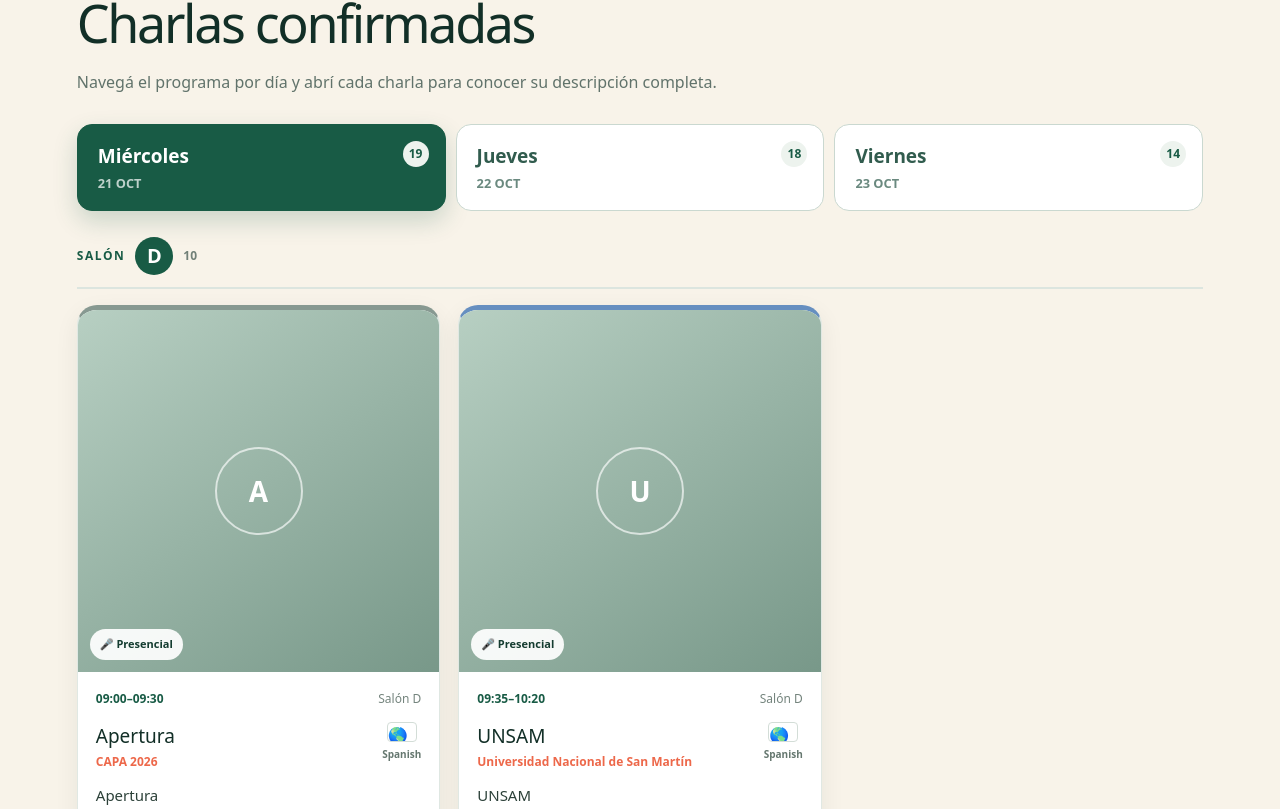
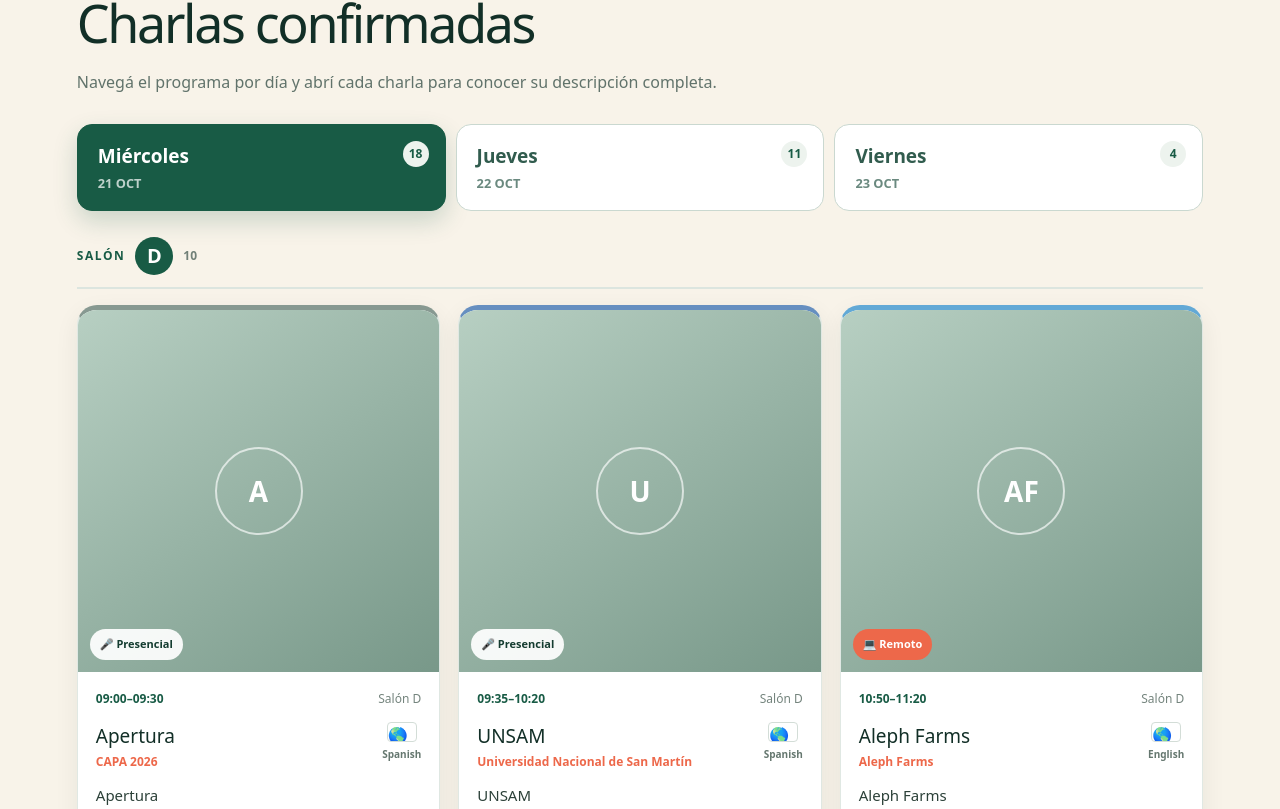
Before and after one commit to MartinMetarhizium/cellag, a React (Vite) app: page /capa in a window 1280 px wide. Shown: the part 1011-1820 px from the top of the page. Built offline with nearby package versions, Linux system fonts and the light colour scheme.

Commit message:
new changes for talks

```diff
--- a/src/data/capaProgram.js
+++ b/src/data/capaProgram.js
@@ -2,78 +2,47 @@ const capaProgram = [
   // Miércoles · Salón D
   { day: "wednesday", room: "D", time: "09:00–09:30", name: "Apertura", company: "CAPA 2026", category: "GE", mode: "presencial", language: "ES" },
   { day: "wednesday", room: "D", time: "09:35–10:20", name: "UNSAM", company: "Universidad Nacional de San Martín", category: "UN", mode: "presencial", language: "ES" },
-  { day: "wednesday", room: "D", time: "10:20–10:50", name: "Break", kind: "pause" },
   { day: "wednesday", room: "D", time: "10:50–11:20", name: "Aleph Farms", company: "Aleph Farms", category: "CA", mode: "remoto", language: "EN" },
   { day: "wednesday", room: "D", time: "12:00–12:30", name: "Eduardo Bittencourt", company: "Typcal", category: "FE", mode: "remoto", language: "PT", photo: "/speakers/eduardosydney.jpeg" },
-  { day: "wednesday", room: "D", time: "12:30–14:00", name: "Lunch", kind: "pause" },
   { day: "wednesday", room: "D", time: "14:00–14:30", detailsId: "celeste-marin-calidad" },
   { day: "wednesday", room: "D", time: "14:35–15:05", detailsId: "mariana-sanchez-innovacion-vegetal" },
   { day: "wednesday", room: "D", time: "15:10–15:40", name: "Inês Palolo", company: "Sticta Biologicals", category: "FE", mode: "remoto", language: "ES" },
-  { day: "wednesday", room: "D", time: "15:40–16:10", name: "Break", kind: "pause" },
   { day: "wednesday", room: "D", time: "16:10–16:40", name: "Eugenia Maciero", company: "Consultora", category: "PP", mode: "presencial", language: "ES" },
   { day: "wednesday", room: "D", time: "16:45–17:15", name: "BIBA", company: "BIBA", category: "PB", mode: "presencial", language: "ES" },
-  { day: "wednesday", room: "D", time: "17:20–17:50", name: "Agustín Belloso", company: "Tomorrow Foods", category: "PB", mode: "presencial", language: "ES", photo: "/speakers/agustin_belloso.jpg" },
+  { day: "wednesday", room: "D", time: "16:45–17:15", name: "Agustín Belloso", company: "Tomorrow Foods", category: "PB", mode: "presencial", language: "ES", photo: "/speakers/agustin_belloso.jpg" },
 
   // Miércoles · Salón E
   { day: "wednesday", room: "E", time: "09:35–10:20", name: "UADE", company: "Universidad Argentina de la Empresa", category: "UN", mode: "presencial", language: "ES" },
-  { day: "wednesday", room: "E", time: "10:20–10:50", name: "Break", kind: "pause" },
   { day: "wednesday", room: "E", time: "10:50–11:20", detailsId: "chris-bryant-politica-publica", mode: "remoto" },
   { day: "wednesday", room: "E", time: "12:00–12:30", detailsId: "valeria-bosio-ingenieria-tejidos" },
-  { day: "wednesday", room: "E", time: "12:30–14:00", name: "Lunch", kind: "pause" },
   { day: "wednesday", room: "E", time: "14:00–14:30", name: "Francisco Romero", company: "Amande", category: "PB", mode: "presencial", language: "ES" },
   { day: "wednesday", room: "E", time: "14:35–15:05", name: "Carla Molento", company: "UFPR · ZOOCEL / ABAC", category: "CA", mode: "presencial", language: "PT", country: "Brasil", photo: "/speakers/carla_molento.jpg" },
   { day: "wednesday", room: "E", time: "15:10–15:40", name: "Fabio Zon", company: "Chunk Foods", category: "FE", mode: "presencial", language: "ES", country: "Israel", photo: "/speakers/fabio_zon.jpg" },
-  { day: "wednesday", room: "E", time: "15:40–16:10", name: "JBS", company: "JBS", category: "GE", mode: "presencial", language: "ES" },
   { day: "wednesday", room: "E", time: "16:45–17:15", detailsId: "pancho-pinero-plant-based-argentina" },
   { day: "wednesday", room: "E", time: "17:20–17:50", detailsId: "martin-blasco-escalado-bioprocesos" },
 
   // Jueves · Salón D
   { day: "thursday", room: "D", time: "09:00–09:30", name: "Tobias Leenaert", company: "ProVeg International", category: "AD", mode: "remoto", language: "EN" },
   { day: "thursday", room: "D", time: "09:35–10:20", name: "Cell Ag Argentina · Brasil · Chile", company: "Panel regional", category: "CA", mode: "presencial", language: "ES" },
-  { day: "thursday", room: "D", time: "10:20–10:50", name: "Break", kind: "pause" },
   { day: "thursday", room: "D", time: "10:50–11:55", name: "Dr. Michael Greger", company: "NutritionFacts.org", category: "AD", mode: "remoto", language: "EN" },
   { day: "thursday", room: "D", time: "12:00–12:30", detailsId: "celina-moreno-marco-regulatorio" },
-  { day: "thursday", room: "D", time: "12:30–14:00", name: "Lunch", kind: "pause" },
   { day: "thursday", room: "D", time: "14:00–14:30", detailsId: "martin-sabatini-fermentacion" },
-  { day: "thursday", room: "D", time: "14:35–15:05", name: "Lucía Cragnza", company: "Sartorius", category: "IS", mode: "presencial", language: "ES", photo: "/speakers/fotoLC.jpg" },
-  { day: "thursday", room: "D", time: "15:10–15:40", detailsId: "maria-laura-matos-bioprocesos" },
-  { day: "thursday", room: "D", time: "15:40–16:10", name: "Believer Meats", company: "Believer Meats", category: "CA", mode: "presencial", language: "EN" },
-  { day: "thursday", room: "D", time: "16:10–16:40", name: "Clúster de Proteínas Vegetales", company: "Clúster de Proteínas Vegetales", category: "PB", mode: "presencial", language: "ES" },
+  { day: "thursday", room: "D", time: "16:45–17:15", name: "Clúster de Proteínas Vegetales", company: "Clúster de Proteínas Vegetales", category: "PB", mode: "presencial", language: "ES" },
 
   // Jueves · Salón E
   { day: "thursday", room: "E", time: "09:35–10:20", name: "UNAHUR", company: "Universidad Nacional de Hurlingham", category: "UN", mode: "presencial", language: "ES" },
-  { day: "thursday", room: "E", time: "10:20–10:50", name: "Break", kind: "pause" },
-  { day: "thursday", room: "E", time: "10:50–11:20", detailsId: "rodrigo-ledesma-bioproduccion" },
-  { day: "thursday", room: "E", time: "11:25–11:55", name: "Onego Bio", company: "Onego Bio", category: "FE", mode: "remoto", language: "EN" },
+  { day: "thursday", room: "E", time: "10:50–11:55", detailsId: "rodrigo-ledesma-bioproduccion" },
   { day: "thursday", room: "E", time: "12:00–12:30", detailsId: "bruno-rosolem-cashew" },
-  { day: "thursday", room: "E", time: "12:30–14:00", name: "Lunch", kind: "pause" },
-  { day: "thursday", room: "E", time: "14:00–14:30", name: "Juan Martín Oteiza", company: "CIATI", category: "IS", mode: "presencial", language: "ES", country: "Argentina", photo: "/speakers/martin_oteiza.JPG" },
-  { day: "thursday", room: "E", time: "15:10–15:40", name: "Leonardo Vieira", company: "Future Cow", category: "FE", mode: "presencial", language: "PT", country: "Brasil" },
+  { day: "thursday", room: "E", time: "15:10–15:40", detailsId: "maria-laura-matos-bioprocesos" },
   { day: "thursday", room: "E", time: "16:10–16:40", detailsId: "kris-blanchard-biomanufactura" },
-  { day: "thursday", room: "E", time: "16:45–17:15", name: "SENARA", company: "SENARA", category: "GE", mode: "presencial", language: "ES" },
-  { day: "thursday", room: "E", time: "17:20–17:50", name: "MITA", company: "MITA", category: "GE", mode: "presencial", language: "ES" },
 
   // Viernes · Salón D
   { day: "friday", room: "D", time: "09:00–09:30", detailsId: "mark-post-mosa-meat" },
   { day: "friday", room: "D", time: "09:35–10:20", name: "UNLP · CIProVe", company: "Universidad Nacional de La Plata", category: "UN", mode: "presencial", language: "ES" },
-  { day: "friday", room: "D", time: "10:20–10:50", name: "Break", kind: "pause" },
-  { day: "friday", room: "D", time: "11:25–11:55", name: "The EVERY Company", company: "EVERY", category: "FE", mode: "remoto", language: "EN" },
-  { day: "friday", room: "D", time: "12:00–12:30", name: "Prospectiva", company: "Prospectiva", category: "GE", mode: "presencial", language: "ES" },
-  { day: "friday", room: "D", time: "12:30–14:00", name: "Lunch", kind: "pause" },
-  { day: "friday", room: "D", time: "14:00–14:30", name: "Kerry", company: "Kerry", category: "IS", mode: "presencial", language: "ES" },
-  { day: "friday", room: "D", time: "14:35–15:05", name: "DuPont", company: "DuPont", category: "IS", mode: "presencial", language: "ES" },
-  { day: "friday", room: "D", time: "15:10–15:40", name: "NotCo", company: "NotCo", category: "PB", mode: "presencial", language: "ES" },
-  { day: "friday", room: "D", time: "16:10–16:40", name: "Ingredion", company: "Ingredion", category: "IS", mode: "presencial", language: "ES" },
 
   // Viernes · Salón E
   { day: "friday", room: "E", time: "09:00–09:30", name: "Ajinomoto", company: "Ajinomoto", category: "CA", mode: "remoto", language: "EN" },
   { day: "friday", room: "E", time: "09:35–10:20", name: "Lorena Pinho · Alysson Soares", company: "GFI Brasil", category: "PP", mode: "presencial", language: "PT", country: "Brasil" },
-  { day: "friday", room: "E", time: "10:20–10:50", name: "Break", kind: "pause" },
-  { day: "friday", room: "E", time: "12:00–12:30", name: "David Kaplan", company: "Tufts University", category: "CA", mode: "remoto", language: "EN" },
-  { day: "friday", room: "E", time: "12:30–14:00", name: "Lunch", kind: "pause" },
-  { day: "friday", room: "E", time: "14:00–14:30", name: "Molinos", company: "Molinos", category: "IS", mode: "presencial", language: "ES" },
-  { day: "friday", room: "E", time: "14:35–15:05", name: "PI", company: "PI", category: "IS", mode: "presencial", language: "ES" },
-  { day: "friday", room: "E", time: "15:10–15:40", name: "Merck", company: "Merck", category: "IS", mode: "presencial", language: "ES" },
 ];
 
 export default capaProgram;
--- a/src/data/capaTalks.js
+++ b/src/data/capaTalks.js
@@ -22,7 +22,7 @@ const capaTalks = [
   },
   {
     id: "maria-laura-matos-bioprocesos",
-    name: "María Laura Matos", company: "INTI", day: "thursday", date: "22 de octubre", time: "15:10–15:40", room: "D", category: "FE", mode: "presencial", language: "ES", country: "Argentina", photo: "/team/laura-matos.jpeg",
+    name: "María Laura Matos", company: "INTI", day: "thursday", date: "22 de octubre", time: "15:10–15:40", room: "E", category: "FE", mode: "presencial", language: "ES", country: "Argentina", photo: "/team/laura-matos.jpeg",
     title: "Del laboratorio a la escala industrial: bioprocesos y fermentación de precisión desde el INTI",
     description: ["María Laura Matos, Directora Técnica del Centro de Biotecnología Industrial del INTI, compartirá la experiencia de la institución en el desarrollo y escalado de procesos biotecnológicos aplicados a la industria alimentaria.", "Abordará los desafíos técnicos de llevar la fermentación de precisión del laboratorio a una escala productiva real y el papel de las instituciones públicas en el acompañamiento de la industria argentina de proteínas alternativas."],
     topics: ["Bioprocesos industriales", "Fermentación de precisión", "Escalado productivo", "Ciencia pública e industria"],
@@ -78,7 +78,7 @@ const capaTalks = [
   },
   {
     id: "rodrigo-ledesma-bioproduccion",
-    name: "Rodrigo Ledesma-Amaro", company: "Imperial College London", day: "thursday", date: "22 de octubre", time: "10:50–11:20", room: "E", category: "FE", mode: "remoto", language: "ES", country: "Reino Unido", photo: "/speakers/ledesma_rodrigo.jpg",
+    name: "Rodrigo Ledesma-Amaro", company: "Imperial College London", day: "thursday", date: "22 de octubre", time: "10:50–11:55", room: "E", category: "FE", mode: "remoto", language: "ES", country: "Reino Unido", photo: "/speakers/ledesma_rodrigo.jpg",
     title: "Bioproducción microbiana y fermentación: escalando proteína sustentable desde el Bezos Centre y el Microbial Food Hub",
     description: ["Dr. Rodrigo Ledesma-Amaro, Profesor en Imperial College London, Director del Bezos Centre for Sustainable Protein y del Microbial Food Hub, experto en bioproducción microbiana y fermentación, compartirá su investigación sobre cómo diseñar microorganismos para producir proteína sustentable a escala.", "Rodrigo abordará la ciencia detrás de la bioproducción microbiana, el rol de centros académicos como el Bezos Centre y el Microbial Food Hub en conectar la investigación de base con la aplicación industrial, y hacia dónde se dirige globalmente la producción de proteína basada en fermentación."],
     topics: ["Bioproducción microbiana", "Fermentación como plataforma", "Proteína sustentable", "Academia y aplicación industrial"],
```
